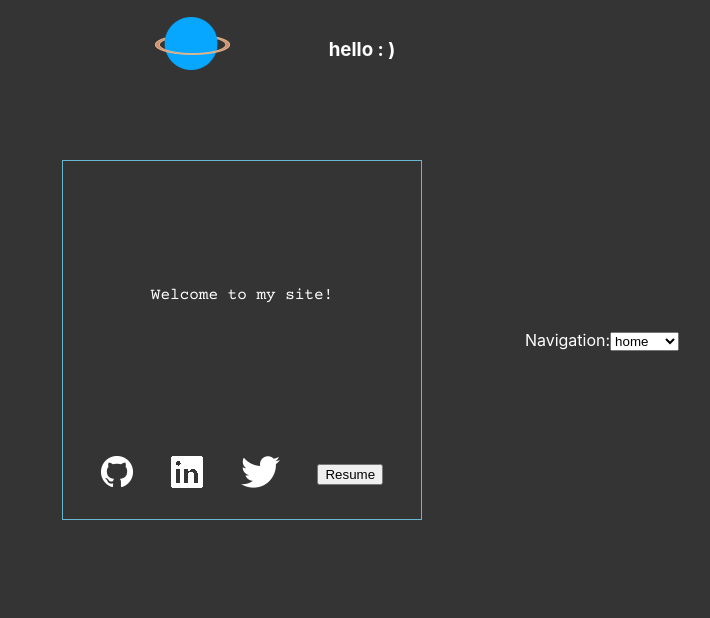
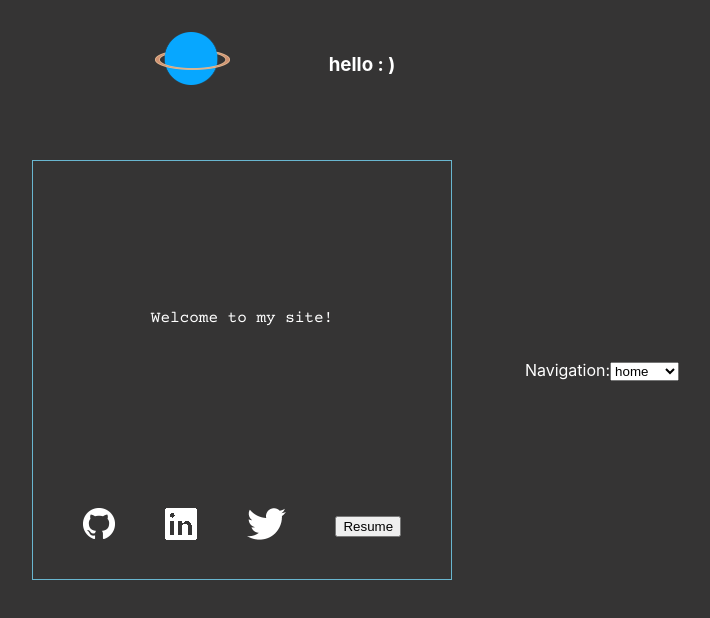
Before and after one commit to sgerpdx/pop-signpost, a Next.js app: page / in a window 1280 px wide. Shown: the top 618 px of the page, without its empty margins (278-988 px from the left). Built offline with nearby package versions, Linux system fonts and the light colour scheme; a web font is replaced by a local one.

Commit message:
navigation component refactored out of index

```diff
--- /dev/null
+++ b/components/navigation.jsx
@@ -0,0 +1,21 @@
+import React from "react";
+
+export default function Navigation({ value, onChange }) {
+  return (
+    <>
+      <nav>
+        <div>
+          <label>
+            Navigation:
+            <select value={value} onChange={onChange}>
+              <option value="home">home</option>
+              <option value="projects">projects</option>
+              <option value="about">about</option>
+              <option value="contact">contact</option>
+            </select>
+          </label>
+        </div>
+      </nav>
+    </>
+  );
+}
--- a/pages/index.jsx
+++ b/pages/index.jsx
@@ -10,6 +10,7 @@ import Intro from "../components/intro";
 import Projects from "../components/projects";
 import About from "../components/about";
 import Contact from "../components/contact";
+import Navigation from "../components/navigation";
 
 export default function Home() {
   const [loading, setLoading] = useState(true);
@@ -80,19 +81,7 @@ export default function Home() {
           </div>
         </section>
         <section className={styles.bottomRow}>
-          <nav>
-            <div>
-              <label>
-                Navigation:
-                <select value={content} onChange={handleNavChange}>
-                  <option value="home">home</option>
-                  <option value="projects">projects</option>
-                  <option value="about">about</option>
-                  <option value="contact">contact</option>
-                </select>
-              </label>
-            </div>
-          </nav>
+          <Navigation onChange={handleNavChange} value={content} />
         </section>
       </section>
     </main>
--- a/styles/Home.module.css
+++ b/styles/Home.module.css
@@ -19,6 +19,7 @@
   flex-direction: row;
   justify-content: center;
   align-items: center;
+  width: 100%;
 }
 
 .topRow {
@@ -26,8 +27,8 @@
   flex-direction: row;
   justify-content: center;
   align-items: center;
-  width: 480px;
-  height: 60px;
+  width: 100%;
+  height: 90px;
   margin: 20px;
 }
 
@@ -92,11 +93,11 @@
 /* below is styling for cube-div-rotation */
 
 .displayArea {
-  width: 360px;
-  height: 360px;
+  width: 420px;
+  height: 420px;
   transform-style: preserve-3d;
   transition: transform 1s;
-  transform: translateZ(180px);
+  transform: translateZ(210px);
   border: 0;
 }
 
@@ -118,9 +119,9 @@
   justify-content: center;
   background-color: rgb(53, 52, 52);
   border: solid 1px rgb(105, 182, 207);
-  width: 360px;
-  height: 360px;
-  transform: rotate3d(1, 0, 0, 0deg) translateZ(180px);
+  width: 420px;
+  height: 420px;
+  transform: rotate3d(1, 0, 0, 0deg) translateZ(210px);
   position: absolute;
   backface-visibility: hidden;
 }
@@ -132,9 +133,9 @@
   justify-content: center;
   background-color: rgb(53, 52, 52);
   border: solid 1px lightgreen;
-  width: 360px;
-  height: 360px;
-  transform: rotate3d(1, 0, 0, -90deg) translateZ(180px);
+  width: 420px;
+  height: 420px;
+  transform: rotate3d(1, 0, 0, -90deg) translateZ(210px);
   position: absolute;
   backface-visibility: hidden;
 }
@@ -146,9 +147,9 @@
   justify-content: center;
   background-color: rgb(53, 52, 52);
   border: solid 1px rgb(248, 78, 248);
-  width: 360px;
-  height: 360px;
-  transform: rotate3d(1, 0, 0, -180deg) translateZ(180px);
+  width: 420px;
+  height: 420px;
+  transform: rotate3d(1, 0, 0, -180deg) translateZ(210px);
   position: absolute;
   backface-visibility: hidden;
 }
@@ -160,9 +161,9 @@
   justify-content: center;
   background-color: rgb(53, 52, 52);
   border: solid 1px orange;
-  width: 360px;
-  height: 360px;
-  transform: rotate3d(1, 0, 0, -270deg) translateZ(180px);
+  width: 420px;
+  height: 420px;
+  transform: rotate3d(1, 0, 0, -270deg) translateZ(210px);
   position: absolute;
   backface-visibility: hidden;
 }
```
